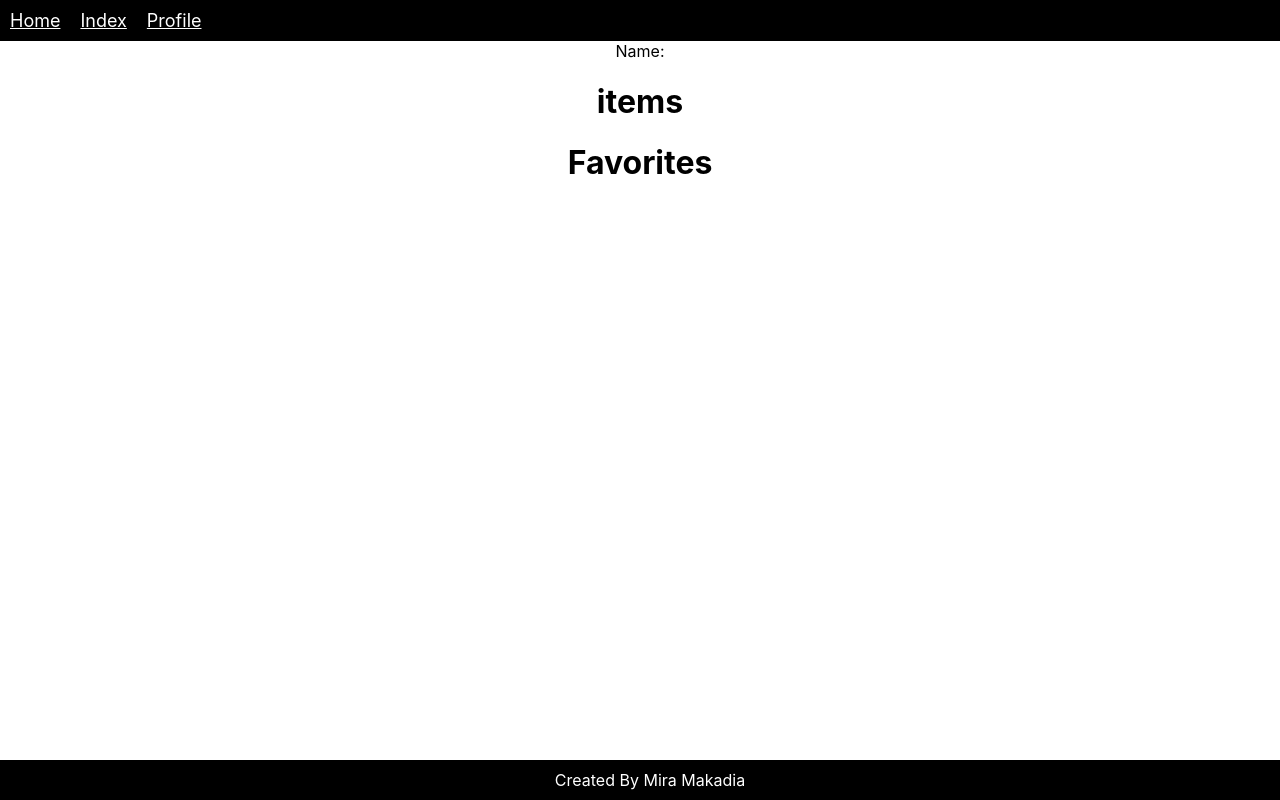
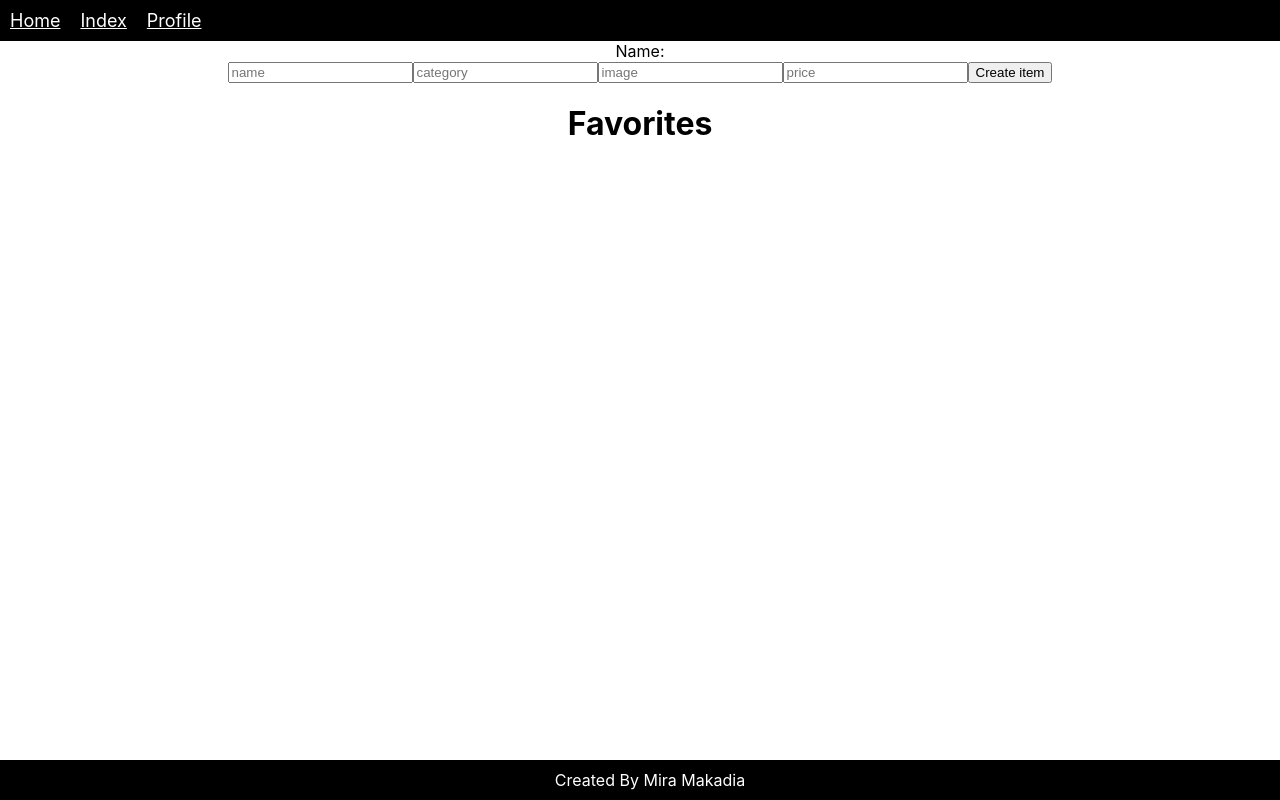
Before and after one commit to Mira85/SellDecor-frontend, a React (Create React App) app: page /profile in a window 1280 px wide. Built offline with nearby package versions, Linux system fonts and the light colour scheme; no server answers.

Commit message:
WIP:adds create item route

```diff
--- a/src/components/Main.js
+++ b/src/components/Main.js
@@ -7,7 +7,9 @@ import Home from "../pages/Home";
 function Main (props) {
     const [item, setItem] = useState(null);
 
-const URL ="https://selldecor-backend.herokuapp.com/item";
+
+    const URL ="http://localhost:3001/item";
+//const URL ="https://selldecor-backend.herokuapp.com/item";
 
 const getItem = async () => {
     const response = await fetch(URL);
@@ -15,7 +17,9 @@ const getItem = async () => {
     setItem(data);
 }
 
-const createitem = async(item) => {
+const createItem = async(item) => {
+    console.log("itemtosell", item)
+    item.price = 100.0;
     await fetch(URL, {
        method: "POST",
        headers: {
@@ -23,7 +27,7 @@ const createitem = async(item) => {
        },
        body: JSON.stringify(item),
     });
-    getItem();
+    //getItem();
 }
 
 useEffect(() => getItem(), [])
@@ -38,7 +42,7 @@ useEffect(() => getItem(), [])
                     <Index items={item} />
                 </Route>
                 <Route path="/profile">
-                    <Profile createitem={createitem}/>
+                    <Profile createItem={createItem}/>
                 </Route>
             </Switch>
             </main>
--- a/src/pages/ItemsToSell.js
+++ b/src/pages/ItemsToSell.js
@@ -1,5 +1,68 @@
-function Items(props) {
-    return <h1>items</h1>;
+import { useState } from "react";
+
+function ItemsToSell(props) {
+    console.log("sell", props.createItemFunc.createitem)
+    //state to hold formData
+    const [form, setForm] = useState({
+        name: "",
+        category: "",
+        img: "",
+        price: "",
+    })
+
+    // handleChange function for form
+    const handleChange = (event) => {
+        setForm((prevState) => ({
+            ...prevState,
+            [event.target.name]: event.target.value,
+        }))
+    }
+
+    // handle submit function for form
+    const handleSubmit = (event) => {
+        event.preventDefault();
+        console.log('form data', form)
+        props.createItemFunc.createItem(form);
+        setForm({
+            name: "",
+            category: "",
+            img: "",
+            price: "",
+        })
+    }
+    return (
+        <section>
+            <form onSubmit={handleSubmit}>
+                <input type="text"
+                    value={form.name}
+                    name="name"
+                    placeholder="name"
+                    onChange={handleChange}
+                />
+                <input type="text"
+                    value={form.category}
+                    name="category"
+                    placeholder="category"
+                    onChange={handleChange}
+                />
+                <input type="text"
+                    value={form.img}
+                    name="img"
+                    placeholder="image"
+                    onChange={handleChange}
+                />
+                <input type="number"
+                    value={form.price}
+                    name="price"
+                    placeholder="price"
+                    onChange={handleChange}
+                />
+                <input type="submit"
+                    value='Create item' />
+
+            </form>
+        </section>
+    )
 }
 
-export default Items;
+export default ItemsToSell;
--- a/src/pages/Profile.js
+++ b/src/pages/Profile.js
@@ -1,14 +1,15 @@
-import Items from './ItemsToSell';
+import ItemsToSell from './ItemsToSell';
 import Favorites from './Favorites';
 
 function Profile(props) {
+    console.log(props.createItem)
     return (
         <div>
             <div className="profileDetails">
                 Name:
                 </div>
                 <div className="itemsToSell">
-                    <Items />
+                    <ItemsToSell createItemFunc={props}/>
                 </div>
                 <div className="favorites">
                     <Favorites />
```
